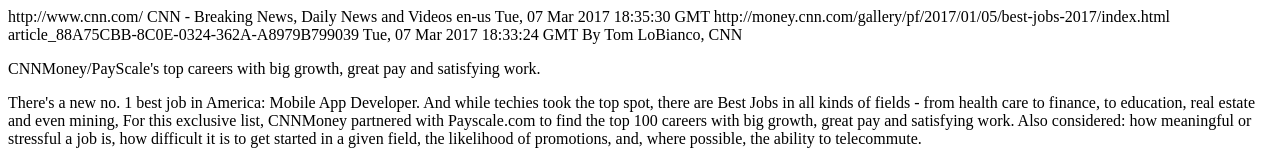
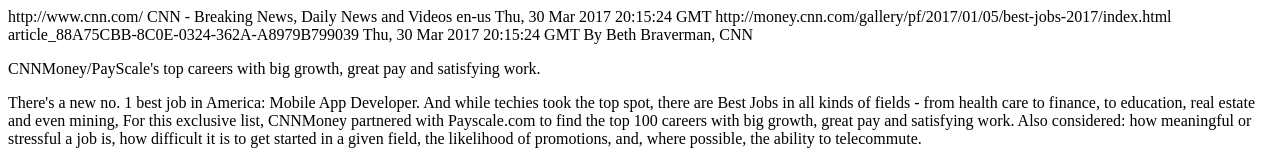
Before and after one commit to zoitec/cnn-google-newsstand, a website: page specials/bestjobs.html in a window 1280 px wide. Shown: the top 160 px of the page. Drawn offline with Linux system fonts and the light colour scheme.

Commit message:
Changed name and dates for best jobs article (#22)
Also up and running in GNS itself.

```diff
--- a/specials/bestjobs.html
+++ b/specials/bestjobs.html
@@ -5,13 +5,13 @@
         <link>http://www.cnn.com/</link>
         <description>CNN - Breaking News, Daily News and Videos</description>
         <language>en-us</language>
-        <lastBuildDate>Tue, 07 Mar 2017 18:35:30 GMT</lastBuildDate>
+        <lastBuildDate>Thu, 30 Mar 2017 20:15:24 GMT</lastBuildDate>
         <item>
             <title>Best Jobs in America</title>
             <link>http://money.cnn.com/gallery/pf/2017/01/05/best-jobs-2017/index.html</link>
             <guid isPermaLink="false">article_88A75CBB-8C0E-0324-362A-A8979B799039</guid>
-            <pubDate>Tue, 07 Mar 2017 18:33:24 GMT</pubDate>
-            <author>By Tom LoBianco, CNN</author>
+            <pubDate>Thu, 30 Mar 2017 20:15:24 GMT</pubDate>
+            <author>By Beth Braverman, CNN</author>
             <media:content url="http://dynaimage.cdn.turner.com/gns/gns/e_trim/170113061706-rod-rosenstein-us-attorney.jpg" type="image/jpg" expression="full">
                 <media:thumbnail url="http://dynaimage.cdn.turner.com/gns/gns/e_trim/170113061706-rod-rosenstein-us-attorney.jpg" /></media:content>
             <content:encoded>
```
